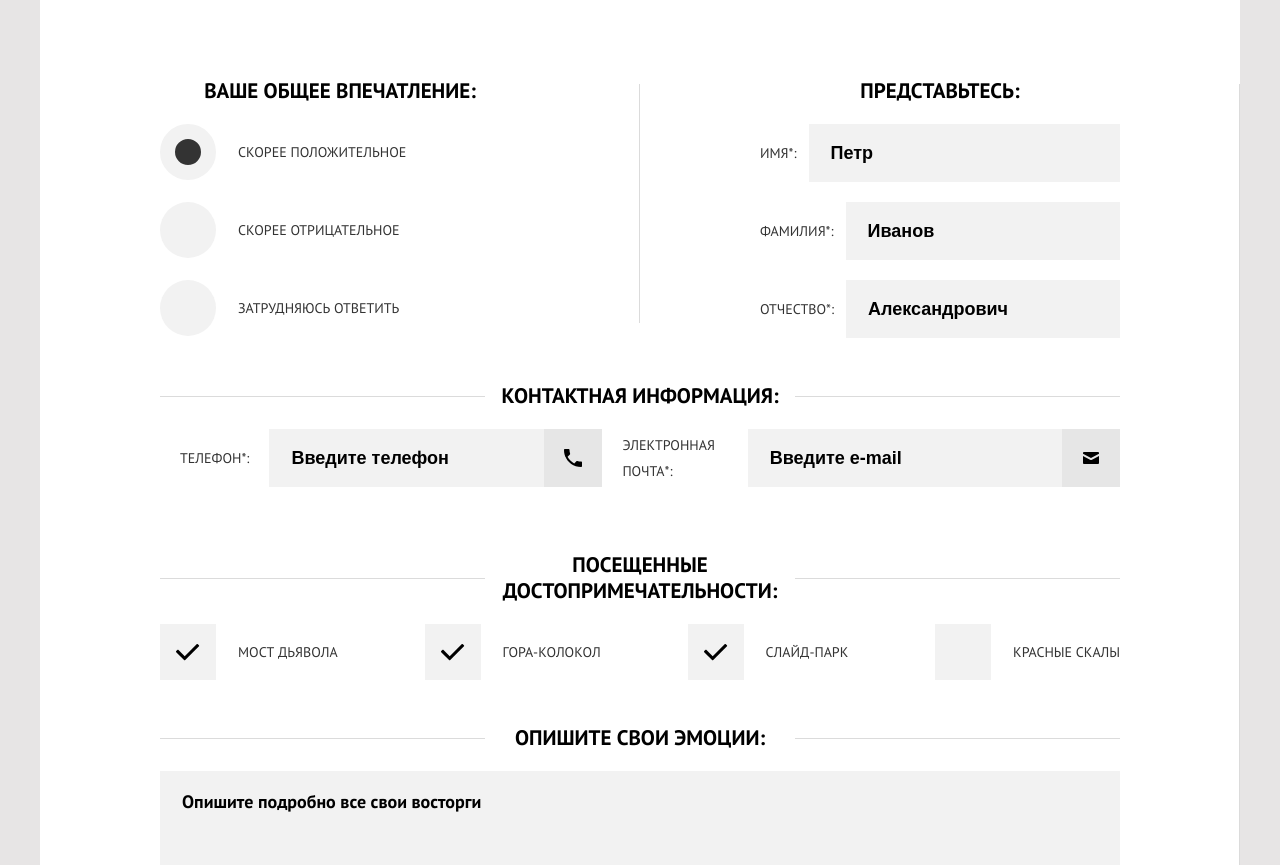
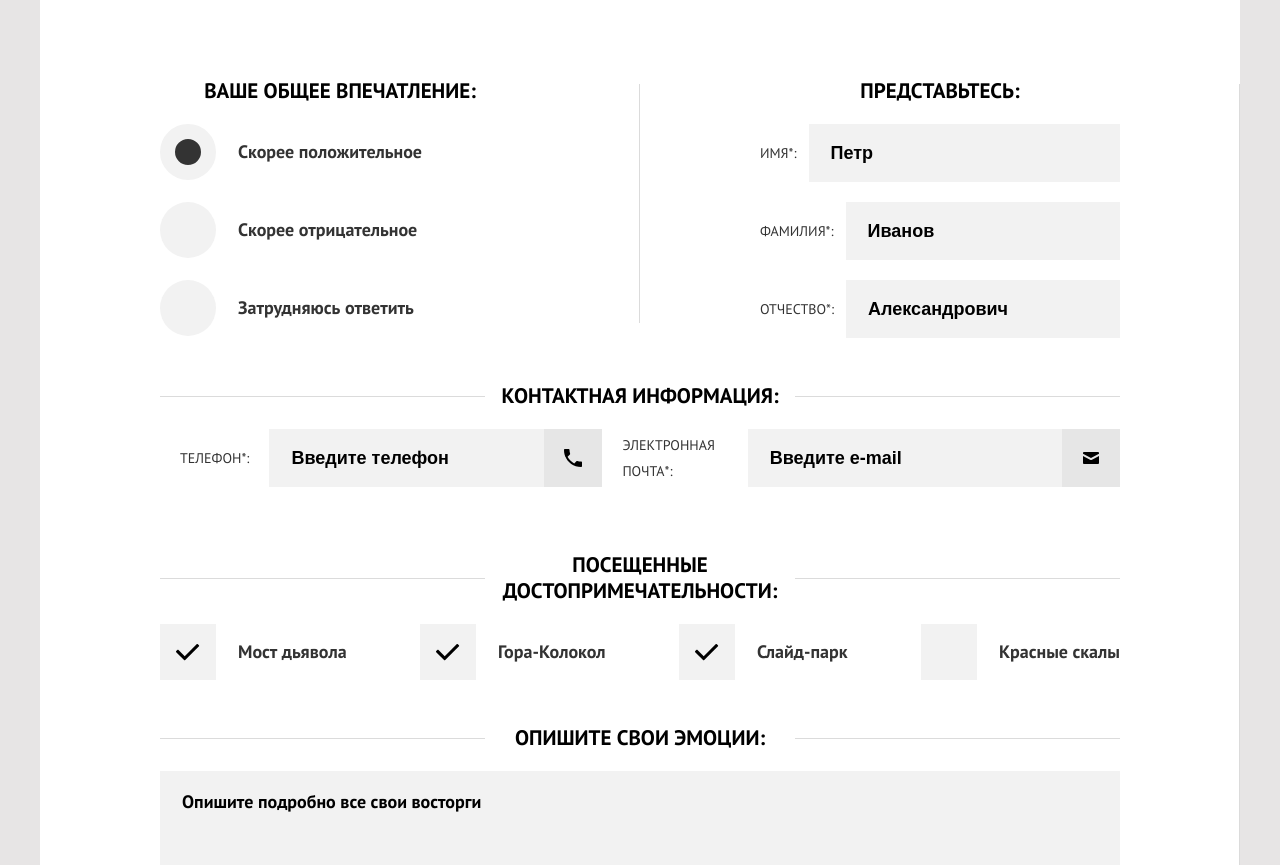
Before and after one commit to jiogunoff/HTMLAcademy, a website: page form.html in a window 1280 px wide. Shown: the part 560-1425 px from the top of the page. Drawn offline with Linux system fonts and the light colour scheme.

Commit message:
comboboxes and checkboxes form-text fixes

```diff
--- a/form.html
+++ b/form.html
@@ -185,21 +185,21 @@
               <label class="form-label">
                 <input class="form-input form-radio visually-hidden" type="radio" name="feedback" value="positive" checked />
                 <span class="custom-radio"></span>
-                <span class="form-text">Скорее положительное</span>
+                <span class="form-text bold">Скорее положительное</span>
               </label class="form-label">
             </li>
             <li class="form-item">
               <label class="form-label">
                 <input class="form-input form-radio visually-hidden" type="radio" name="feedback" value="negative" />
                 <span class="custom-radio"></span>
-                <span class="form-text">Скорее отрицательное</span>
+                <span class="form-text bold">Скорее отрицательное</span>
               </label>
             </li>
             <li class="form-item">
               <label class="form-label">
                 <input class="form-input form-radio visually-hidden" type="radio" name="feedback" value="unknown" />
                 <span class="custom-radio"></span>
-                <span class="form-text">Затрудняюсь ответить</span>
+                <span class="form-text bold">Затрудняюсь ответить</span>
               </label>
             </li>
           </ul>
@@ -217,7 +217,7 @@
                     <path d="M22.925 1.325L21.825 0.225C21.525 -0.075 20.925 -0.075 20.625 0.225L8.725 12.125L2.525 5.925C2.225 5.625 1.625 5.625 1.325 5.925L0.225 7.025C-0.075 7.325 -0.075 7.925 0.225 8.225L8.025 16.025C8.225 16.225 8.425 16.225 8.625 16.225C8.825 16.225 9.025 16.125 9.225 16.025L22.725 2.525C23.225 2.225 23.225 1.725 22.925 1.325Z"/>
                   </svg>
                 </span>
-                <span class="form-text">Мост дьявола</span>
+                <span class="form-text bold">Мост дьявола</span>
               </label>
             </li>
             <li class="form-item">
@@ -228,7 +228,7 @@
                       <path d="M22.925 1.325L21.825 0.225C21.525 -0.075 20.925 -0.075 20.625 0.225L8.725 12.125L2.525 5.925C2.225 5.625 1.625 5.625 1.325 5.925L0.225 7.025C-0.075 7.325 -0.075 7.925 0.225 8.225L8.025 16.025C8.225 16.225 8.425 16.225 8.625 16.225C8.825 16.225 9.025 16.125 9.225 16.025L22.725 2.525C23.225 2.225 23.225 1.725 22.925 1.325Z"/>
                     </svg>
                   </span>
-                <span class="form-text">Гора-Колокол</span>
+                <span class="form-text bold">Гора-Колокол</span>
               </label>
             </li>
             <li class="form-item">
@@ -239,7 +239,7 @@
                       <path d="M22.925 1.325L21.825 0.225C21.525 -0.075 20.925 -0.075 20.625 0.225L8.725 12.125L2.525 5.925C2.225 5.625 1.625 5.625 1.325 5.925L0.225 7.025C-0.075 7.325 -0.075 7.925 0.225 8.225L8.025 16.025C8.225 16.225 8.425 16.225 8.625 16.225C8.825 16.225 9.025 16.125 9.225 16.025L22.725 2.525C23.225 2.225 23.225 1.725 22.925 1.325Z"/>
                     </svg>
                   </span>
-                <span class="form-text">Слайд-парк</span>
+                <span class="form-text bold">Слайд-парк</span>
               </label>
             </li>
             <li class="form-item">
@@ -250,7 +250,7 @@
                       <path d="M22.925 1.325L21.825 0.225C21.525 -0.075 20.925 -0.075 20.625 0.225L8.725 12.125L2.525 5.925C2.225 5.625 1.625 5.625 1.325 5.925L0.225 7.025C-0.075 7.325 -0.075 7.925 0.225 8.225L8.025 16.025C8.225 16.225 8.425 16.225 8.625 16.225C8.825 16.225 9.025 16.125 9.225 16.025L22.725 2.525C23.225 2.225 23.225 1.725 22.925 1.325Z"/>
                     </svg>
                   </span>
-                <span class="form-text">Красные скалы</span>
+                <span class="form-text bold">Красные скалы</span>
               </label>
             </li>
           </ul>
--- a/styles/blocks/form.css
+++ b/styles/blocks/form.css
@@ -58,6 +58,12 @@
 .form-text {
   text-align: left;
   word-wrap: break-word;
+}
+
+.form-text.bold {
+  font-size: 18px;
+  font-weight: 700;
+  text-transform: none;
 }
 
 .form-text-left {
```
